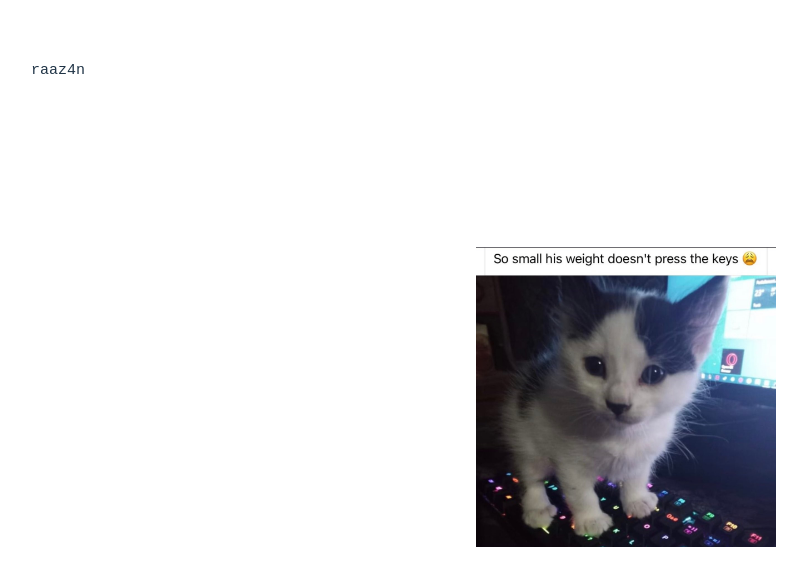
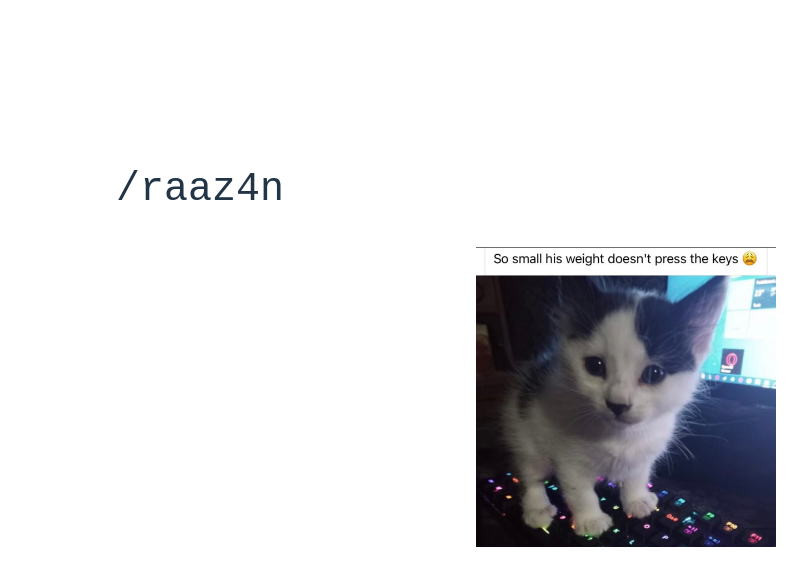
Before and after one commit to raaz4n/portfolio, a React (Vite) app: page / in a window 1280 px wide. Shown: the top 586 px of the page, without its empty margins (14-821 px from the left). Built offline with nearby package versions, Linux system fonts and the light colour scheme; a web font is replaced by a local one.

Commit message:
adjusting title

```diff
--- a/src/App.css
+++ b/src/App.css
@@ -28,9 +28,9 @@
 .tl {
   position: absolute;
   top: 0;
-  left: 0;
+  left: 10px;;
   padding: 3em;
-  font-size: 15px;
+  font-size: 40px;
 }
 
 @keyframes logo-spin {
--- a/src/App.jsx
+++ b/src/App.jsx
@@ -8,7 +8,7 @@ function App() {
   return (
     <>
       <div className="google-sans tl">
-        <p>raaz4n</p>
+        <p>/raaz4n</p>
       </div>
       <div>
         <img className = "photo" src = {myPhoto} alt = "small cat can't press any keys on the keyboard"/>
```
